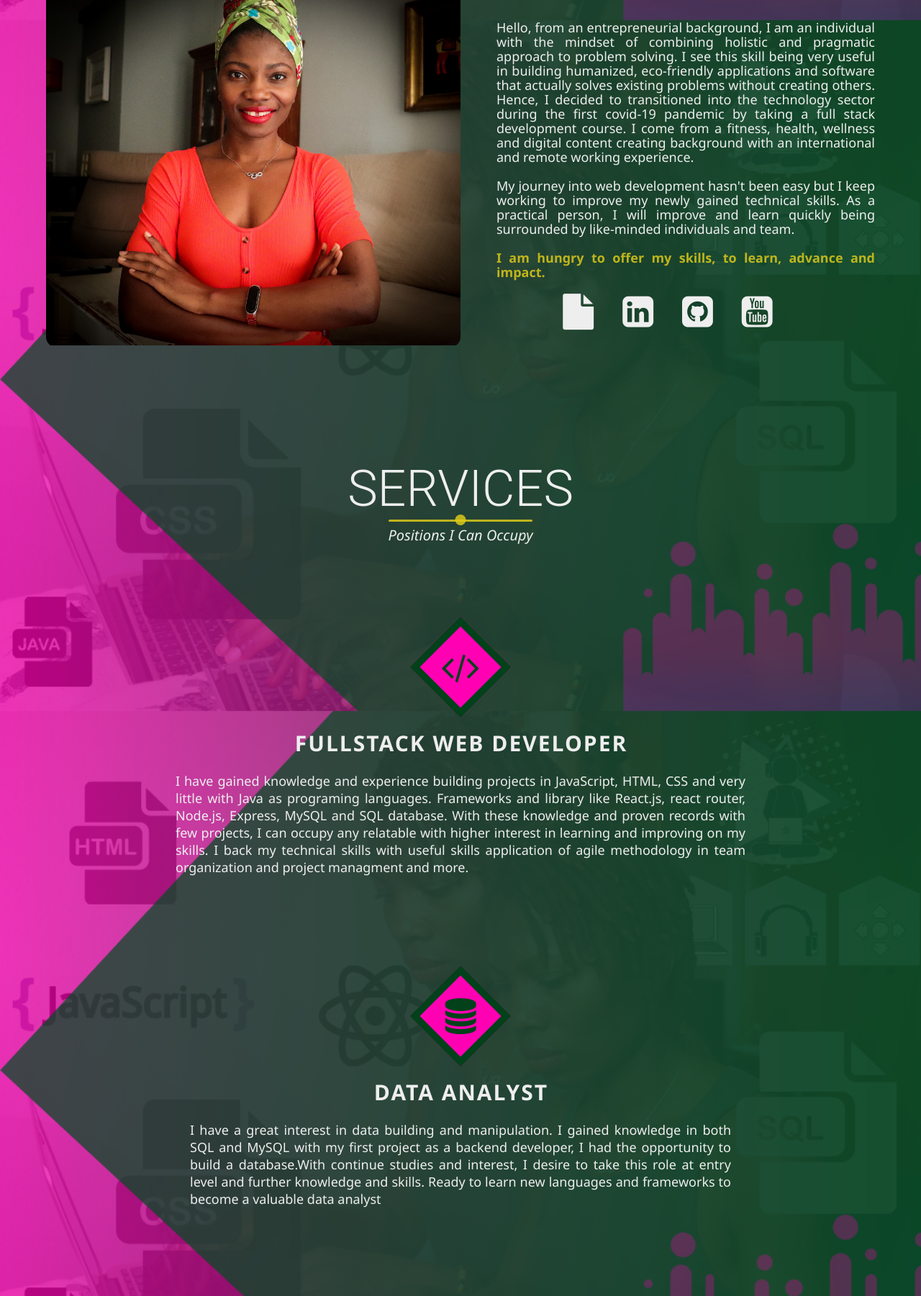
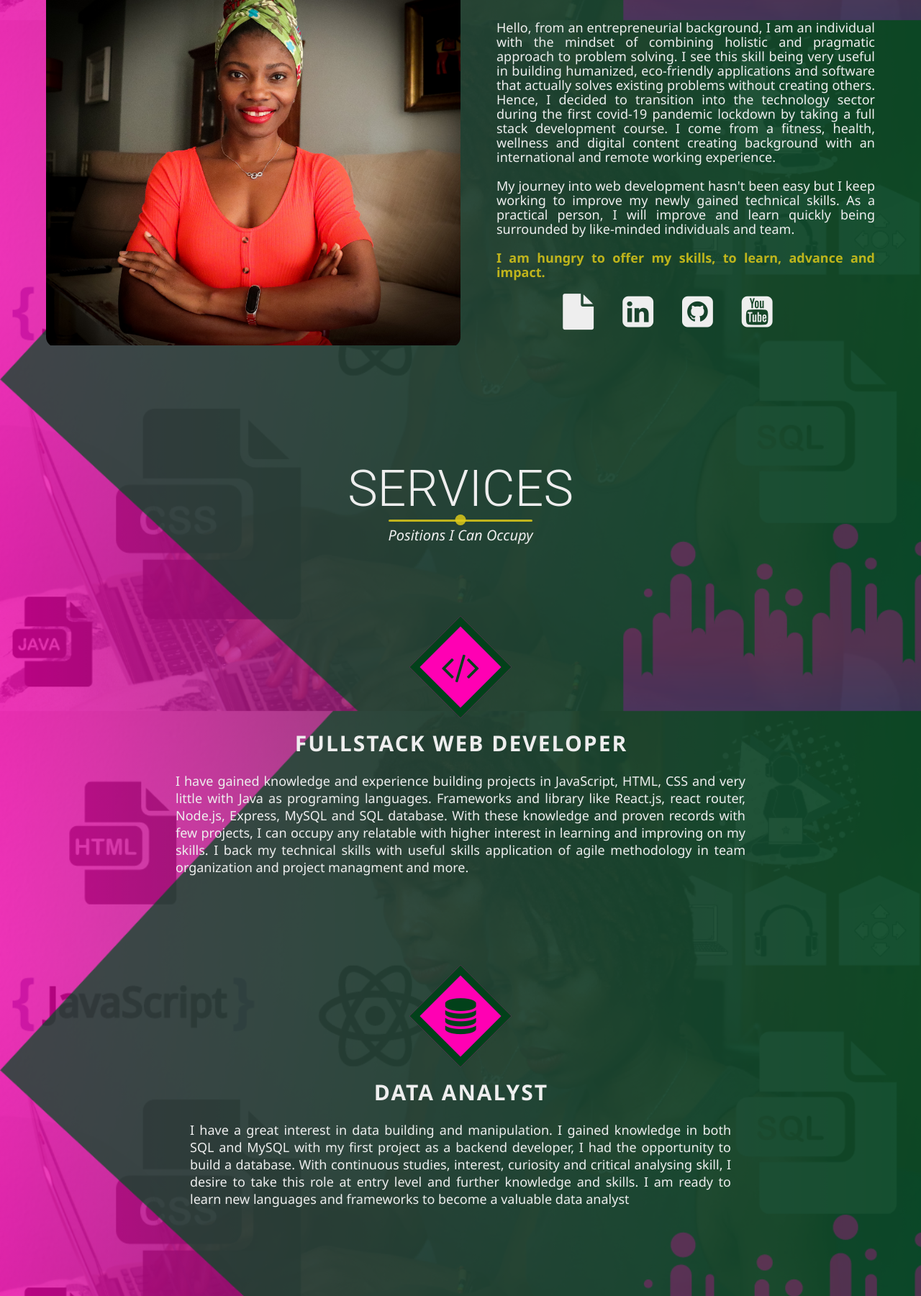
Before and after one commit to mimifitz/portfolio, a PHP site: page / in a window 1280 px wide. Shown: the part 932-2733 px from the top of the page at 72% size. Run offline with PHP 8.4, Linux system fonts and the light colour scheme.

Commit message:
correction of grammatical errors

```diff
--- a/index.html
+++ b/index.html
@@ -63,13 +63,13 @@
                     <p>Hello, from an entrepreneurial background, I am an individual with the mindset of combining
                         holistic and pragmatic approach to problem solving. I see this skill being very useful in
                         building humanized, eco-friendly applications and software that actually solves existing
-                        problems without creating others. Hence, I decided to transitioned into the technology sector
-                        during the first covid-19 pandemic by taking a full stack development course. I come from a
-                        fitness, health, wellness and digital content creating background with an international and
-                        remote working experience.<br><br> My journey into web development hasn't been easy but I keep
-                        working to improve my newly gained technical skills. As a practical person, I will improve and
-                        learn quickly being surrounded by like-minded individuals and team. <br><br> <b class="bold"> I
-                            am hungry to offer my skills, to learn, advance and impact. </b>
+                        problems without creating others. Hence, I decided to transition into the technology sector
+                        during the first covid-19 pandemic lockdown by taking a full stack development course. I come
+                        from a fitness, health, wellness and digital content creating background with an international
+                        and remote working experience.<br><br> My journey into web development hasn't been easy but I
+                        keep working to improve my newly gained technical skills. As a practical person, I will improve
+                        and learn quickly being surrounded by like-minded individuals and team. <br><br> <b
+                            class="bold"> I am hungry to offer my skills, to learn, advance and impact. </b>
                     </p>
                     <div class="social-media">
                         <ul class="nav-list">
@@ -128,9 +128,9 @@
                         <h1>Data Analyst</h1>
                         <p>I have a great interest in data building and manipulation. I gained knowledge in both SQL and
                             MySQL with my first project as a backend developer, I had the opportunity to build a
-                            database.With continue studies and interest, I desire to take this role at entry level and
-                            further knowledge and skills. Ready to learn new languages and frameworks to become a
-                            valuable data analyst </p>
+                            database. With continuous studies, interest, curiosity and critical analysing skill, I
+                            desire to take this role at entry level and further knowledge and skills. I am ready to
+                            learn new languages and frameworks to become a valuable data analyst </p>
                     </div>
                     <div class="my-skills">
                         <div class="skills">
@@ -150,9 +150,9 @@
                                     <i class="fa fa-play-circle"></i>
                                 </div>
                                 <h1> Content Creator</h1>
-                                <p>Graphic designing using canva, videography, photography and editing and sharing the
-                                    contents on digital medial platforms to market my products and skills. I am
-                                    continuely learning each day to improve my skills and champion my craft. </p>
+                                <p>Basic graphic designing skills using canva, videography, photography and editing and
+                                    sharing the contents on digital media platforms to market my products and skills. I
+                                    am continuously learning each day to improve my skills and champion my craft. </p>
                             </div>
                             <div class="open-to-suggestions">
                                 <h1>I am open to other offers and suggestions.</h1>
@@ -176,7 +176,7 @@
                     <p> In this project, I worked 360 all round as UX designer, project manager, both backend and
                         frontend web development.
                     <ul>
-                        <li> A stateless full stack food web application built in 3 a week sprint by a team of 3
+                        <li> A stateless fullstack food web application built in 3 weeks sprint by a team of 3
                             developers. </li>
                         <li> The app was built using languages and applications like JavaScript, React, React router,
                             Git, Material UI, CSS & Canva for the front end; and Node.js/Express, external API
@@ -221,8 +221,8 @@
                 <div class="portfolio-description">
                     <h6>Frontend Developer</h6>
                     <h1>laCuracionHolistica</h1>
-                    <p> An informative massage multiple page website with featured API to external websites for booking
-                        and contacting. This website was built whiles self teaching HTML and CSS.
+                    <p> An informative business massage multiple page website with featured API to external websites for
+                        booking and contacting. This website was built whiles self teaching HTML and CSS.
                     <ul>
                         <li> Decision making and designing of UX, taking profesional photographs and video creation.
                         </li>
@@ -258,36 +258,38 @@
                     <li class="date" data-date="Present">
                         <h1>Volunteer Web Developer</h1>
                         <p>I am curently working as a volunteer on a mobile app project of 10 team members. It is a
-                            start-app project but with very well structured professional approach. I form part of the
-                            engineering team working on both backend and frontend. The tech stacks for this project are
-                            totally new to me and that is what is existing. We are focusing on using GraphQL, Postgre,
-                            Phoenix, ReactNative</p>
+                            start-up project but with very well structured professional approach. I form part of the
+                            engineering team working on both backend and frontend. The technology stacks for this
+                            project are totally new to me and that is what is existing. We are focusing on using
+                            GraphQL, Postgre, Phoenix, ReactNative</p>
                     </li>
                     <li class="date" data-date="2020">
                         <h1>Web Developer</h1>
-                        <p>An intensive 550 hrs full stack development bootcamp focused on fundamentals of JavaScript,
-                            Advanced Functions & Data Structures, Frontend Frameworks & Servers & Databases. By
-                            completion, knowledge is gain in the application & usage of Vue.js, React.js,
-                            Node.js/Express, MySQL, RESTful API, Docker, Mongo DB, Git, GitHub & TDD working on various
-                            projects with the implementation of above Tech. stacks</p>
+                        <p>An intensive 550 hours fullstack development bootcamp training which focused on fundamentals
+                            of JavaScript, Advanced Functions & Data Structures, Frontend Frameworks, Servers &
+                            Databases. After completion, I worked on various challenging coding problems and projects
+                            both independently and collaboratively, building software applications where tools and
+                            techniques such as React.js, Node.js/Express, MySQL, RESTful API, Docker, Git, and GitHub.
+                        </p>
                     </li>
                     <li class="date" data-date="2016-Present">
                         <h1>Digital Content Creator</h1>
                         <p>As an aspiring motivational speaker in the diaspora, I reach audience on social media
                             platforms by creating professional contents on immigration, visa and residence, motivational
-                            mentorship on entrepreneurship,youth empowerment and personal growth not leaving out
-                            fitness.I also focus social media presence and reaching out to clients for my past business
-                            pages. </p>
+                            mentorship on entrepreneurship as well as youth empowerment and personal growth, not leaving
+                            out fitness. I also gained experience over the years in social media presence and reaching
+                            out to clients for my past business pages. </p>
                     </li>
                     <li class="date" data-date="2011-2020">
                         <h1>Entrepreneur</h1>
-                        <p> As an entrepreneur, I have ventured into various sector including culinary, health,
-                            wellbeing and fitness. As an individual who uses pagmatic and holistic approach into solving
-                            problems, I help individuals become the best versions of themselves by combining and
-                            offering the servicest as a personal trainer, massage therapist, curlinary coach focusing pn
-                            method of cooking and ingredients used as well as motivastional speaking. I have over the
-                            years worked as employee, employer, freelance, collaboration with other profesionals,
-                            contracted by other companies under these fields internationally. </p>
+                        <p> I have ventured into various sectors including culinary, health, wellbeing and fitness. As
+                            an individual who uses pragmatic and holistic approach into solving problems, I help
+                            individuals become the best versions of themselves by combining and offering the services of
+                            a personal trainer, massage therapist, curlinary coach and host focusing the recipe and time
+                            of consumption as well as motivational speaking to keep them motivated and inspired on their
+                            journey. I have over the years worked as employee, employer, freelance, in collaboration
+                            with other proffesionals and contracted by other companies under these fields
+                            internationally and intercontinally. </p>
                     </li>
                 </ul>
             </div>
--- a/style.css
+++ b/style.css
@@ -73,8 +73,6 @@ img{
     left: 50%;
     transform: translateX(-50%);
     background-color: #ddc919d8;
-
-
 }
 /* for a yellow line with ball in the middle under services */
 .section-heading h1::before{
@@ -432,12 +430,15 @@ overflow: hidden;
 border-left: 4px solid#ddc919d8;
 border-radius: .8rem;
 background-color:rgb(0,0,0,0.05);
-margin:0 auto;
+margin: 0 auto;
 position: relative;
 padding:5rem;
 list-style: none;
 text-align:left;
 width:70%;
+}
+.timeline li{
+margin: 5rem;
 }
 .timeline h1{
     font-size: 2rem;
@@ -478,7 +479,7 @@ transform:translateX(-50%);
     content: '';
     box-shadow:0 0 0 4px #ff00b3;
     border-radius:100%;
-    left: -7.1rem;
+    left: -10.1rem;
     height:1.5rem;
     width:1.5rem;
     background-color: #02411a;
```
